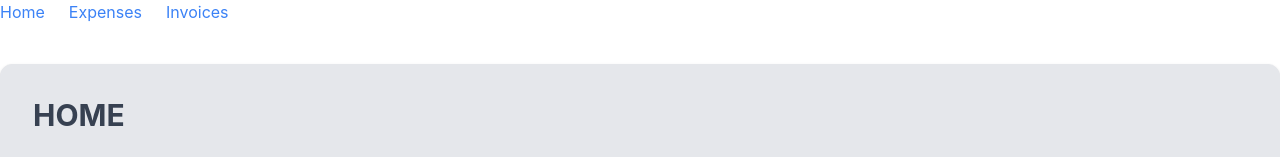
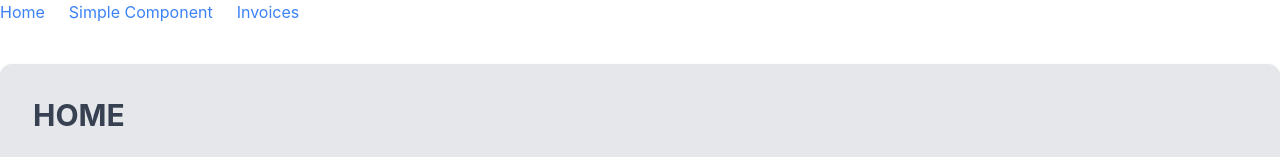
Before and after one commit to marshyon/react-tailwind-starter, a React (Create React App) app: page / in a window 1280 px wide. Shown: the top 157 px of the page. Built offline with nearby package versions, Linux system fonts and the light colour scheme.

Commit message:
adding a simple compenent + refactor filenames

```diff
--- a/src/App.js
+++ b/src/App.js
@@ -5,8 +5,8 @@ import {
   Route
 } from "react-router-dom";
 
-import Home from './pages/home';
-import Expenses from './routes/expenses';
+import Home from './routes/home';
+import SimpleComponent from './routes/SimpleComponent';
 import Invoices from './routes/invoices';
 
 
@@ -18,7 +18,7 @@ function App() {
           <Link className="text-blue-500 hover:text-blue-800" to="/">Home</Link>
         </li>
         <li className="mr-6">
-          <Link className="text-blue-500 hover:text-blue-800" to="/Expenses">Expenses</Link>
+          <Link className="text-blue-500 hover:text-blue-800" to="/simple-component">Simple Component</Link>
         </li>
         <li className="mr-6">
           <Link className="text-blue-500 hover:text-blue-800" to="/Invoices">Invoices</Link>
@@ -26,17 +26,10 @@ function App() {
       </ul>
       <Routes>
         <Route path="/" element={<Home />} />
-        <Route path="expenses" element={<Expenses />} />
+        <Route path="simple-component" element={<SimpleComponent />} />
         <Route path="invoices" element={<Invoices />} />
       </Routes>
     </>
   );
 }
 export default App;
-
-
-// <Routes>
-//         <Route path="/" element={<Home />} />
-//         <Route path="expenses" element={<Expenses />} />
-//         <Route path="invoices" element={<Invoices />} />
-//       </Routes>
--- /dev/null
+++ b/src/components/MessageBox.js
@@ -0,0 +1,17 @@
+import React from 'react'
+
+export default function MessageBox({messageTextPrimary, messageTextSecondary}) {
+    return (
+        <>
+
+            <div className="flex items-center p-6 max-w-sm mx-auto bg-white rounded-xl shadow-lg space-x-4">
+                <img className="h-12 w-12" src="/assets/images/warning.svg" alt="alert" />
+                <div>
+                    <div className="text-xl font-medium text-black">{messageTextPrimary}</div>
+                    <p className="text-slate-500">{messageTextSecondary}</p>
+                </div>
+            </div>
+
+        </>
+    )
+}
--- /dev/null
+++ b/src/routes/SimpleComponent.js
@@ -0,0 +1,20 @@
+import MessageBox from "../components/MessageBox";
+
+export default function SimpleComponent() {
+    return (
+        <>
+            <div className="container mx-auto bg-gray-200 rounded-xl shadow border p-8 m-10">
+                <p className="text-3xl text-gray-700 font-bold mb-5">
+                    Simple Component
+                </p>
+            </div>
+            <div className="container mx-auto shadow-sm border p-8 m-10">
+                <p className="text-center">Message Box !</p>
+                <MessageBox
+                    messageTextPrimary={'Danger !'}
+                    messageTextSecondary={'Will Robinson'}
+                />
+            </div>
+        </>
+    );
+}
--- a/src/routes/expenses.js
+++ /dev/null
@@ -1,11 +0,0 @@
-export default function Expenses() {
-    return (
-        <>
-            <div className="container mx-auto bg-gray-200 rounded-xl shadow border p-8 m-10">
-                <p className="text-3xl text-gray-700 font-bold mb-5">
-                    EXPENSES
-                </p>
-            </div>
-        </>
-    );
-}
```
Also changed, not shown: public/assets/images/warning.svg (added), src/routes/home.js (renamed from src/pages/home.js).
